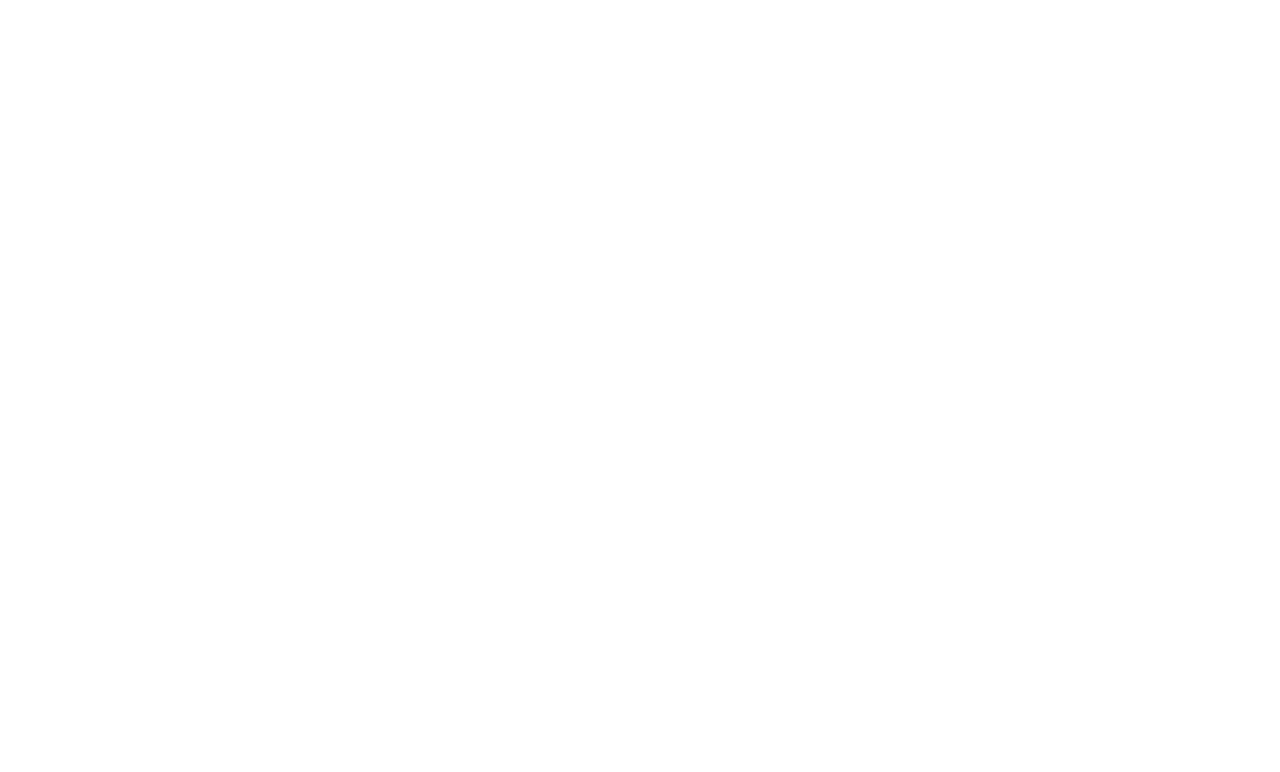
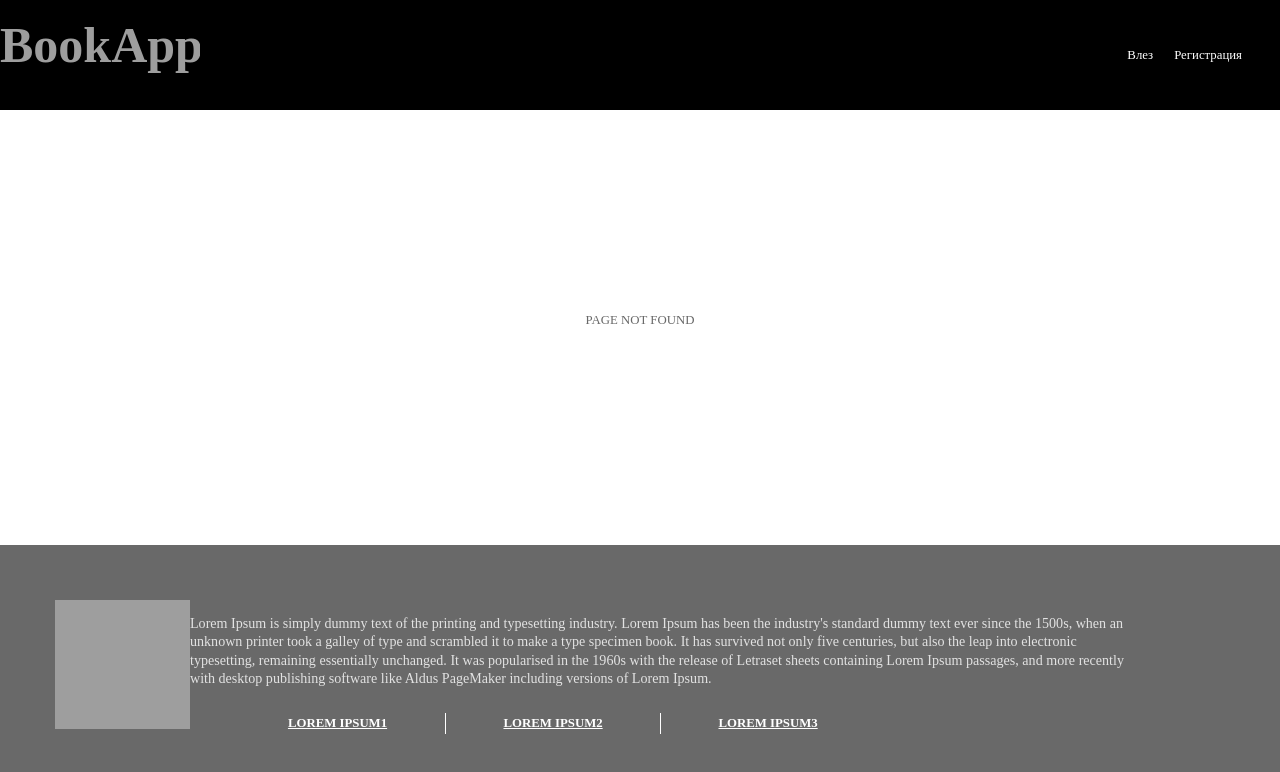
Before and after one commit to lubishata/bookstore, a React app in the folder frontend/: page /profile in a window 1280 px wide. Before the commit this address had no page. Shown: the top 772 px of the page. Built offline with nearby package versions, Linux system fonts and the light colour scheme; grey boxes are pictures that could not be loaded.

Commit message:
Adding profile base component and disable/allow some paths depends on user signup status

```diff
--- a/frontend/src/AppRouter.tsx
+++ b/frontend/src/AppRouter.tsx
@@ -2,23 +2,22 @@ import { Route, Routes } from "react-router";
 import Login from './components/Login/Login';
 import Layout from './components/Layout/Layout';
 import RegistrationForm from './components/Registration/RegistrationForm';
-import  Books  from './components/Books/Books';
+import Books from './components/Books/Books';
+import Profile from './components/Profile/Profile';
 import Dummytext from './components/Footer/DummyText';
+import NotFound from './components/NotFound';
+import { RootState } from "./store";
+import { useSelector } from "react-redux";
 
 const AppRouter = () => {
+    const storeState = useSelector((state: RootState) => state);
+    const isUserSignIn = storeState.login.userType === "anonymousUser";
+    const routesDependsOnUserStatus = isUserSignIn ? [{ path: "/login", component: <Login /> }, { path: "/registration", component: <RegistrationForm /> }] : [{ path: "/profile", component: <Profile /> }];
 
     const routes = [
         {
             path: "/",
-            component: <Books/>
-        },
-        {
-            path: "/login",
-            component: <Login />
-        },
-        {
-            path: "/registration",
-            component: <RegistrationForm />
+            component: <Books />
         },
         {
             path: "/footerlistcontent1",
@@ -31,15 +30,22 @@ const AppRouter = () => {
         {
             path: "/footerlistcontent3",
             component: <Dummytext />
+        },
+        {
+            path: "*",
+            component: <NotFound />
         }
     ]
+
+    const joinedRoutes = routes.concat(routesDependsOnUserStatus);
+
     interface RouteProps {
         path: string;
         component: React.ReactNode;
     }
     return (
         <Routes>
-            {routes.map((item: RouteProps, index: number) => (
+            {joinedRoutes.map((item: RouteProps, index: number) => (
                 <Route key={index} path={item.path} element={<Layout>{item.component}</Layout>} />
             )
             )}
--- a/frontend/src/components/Books/Books.tsx
+++ b/frontend/src/components/Books/Books.tsx
@@ -9,9 +9,14 @@ import BooksSearch from './BooksSearch';
 const Books: React.FC = () => {
 
   return (
-    <div>
-        <BooksSearch/>
-        <BooksPage/>
+    <div style={{
+      margin: "50px auto",
+      position: "relative",
+      display: "block",
+      textAlign: "center",
+    }}>
+      <BooksSearch />
+      <BooksPage />
     </div>
   );
 };
--- /dev/null
+++ b/frontend/src/components/Header/AnonymousNavBar.tsx
@@ -0,0 +1,40 @@
+import { Link } from 'react-router-dom';
+import { translate } from '../../l10n';
+const t = (str: string, context = "bg-localization") => translate(context, str);
+
+function AnonymousNavBar() {
+
+    const navBars = [
+        {
+            name: 'login',
+            pathTo: '/login',
+            ariaLabel: 'Login',
+            barLabel: t('login')
+        },
+        {
+            name: 'registration',
+            pathTo: '/registration',
+            ariaLabel: 'Registration',
+            barLabel: t('registration')
+        },
+    ]
+
+    interface NavBarProps {
+        name: string;
+        pathTo: string,
+        ariaLabel: string,
+        barLabel: string,
+    }
+
+    return (
+        <nav className="nav-bar">
+            {navBars.map((item: NavBarProps) => (
+                <Link key={item.name} className="nav-links" to={item.pathTo} aria-label={item.ariaLabel} style={{ textDecoration: 'none' }}>{item.barLabel}</Link>
+            )
+            )}
+        </nav>
+    );
+};
+
+
+export default AnonymousNavBar;
--- a/frontend/src/components/Header/Header.tsx
+++ b/frontend/src/components/Header/Header.tsx
@@ -1,14 +1,27 @@
 import React from 'react';
 import "./style/headerstyle.css";
 import HeaderLogo from './HeaderLogo';
-import NavBar from './NavBar';
+import AnonymousNavBar from './AnonymousNavBar';
+import { useSelector } from 'react-redux';
+import { RootState } from '../../store';
+import SignUpNavBar from './SignUpNavBar';
 
 
 function Header() {
+    const storeState = useSelector((state: RootState) => state);
+    const isUserSignIn = storeState.login.userType != "anonymousUsers";
+
     return (
+
         <header className="header">
             <HeaderLogo />
-            <NavBar />
+            {
+                isUserSignIn
+                    ?
+                    <AnonymousNavBar />
+                    :
+                    <SignUpNavBar />
+            }
         </header>
     );
 }
--- a/frontend/src/components/Header/NavBar.tsx
+++ b/frontend/src/components/Header/SignUpNavBar.tsx
@@ -1,21 +1,22 @@
+import React from 'react';
 import { Link } from 'react-router-dom';
 import { translate } from '../../l10n';
 const t = (str: string, context = "bg-localization") => translate(context, str);
 
-function NavBar() {
+function SignUpNavBar() {
 
     const navBars = [
         {
-            name: 'login',
-            pathTo: '/login',
-            ariaLabel: 'Login',
-            barLabel: t('login')
+            name: 'profile',
+            pathTo: '/profile',
+            ariaLabel: 'profile',
+            barLabel: t('profile')
         },
         {
-            name: 'registration',
-            pathTo: '/registration',
-            ariaLabel: 'Registration',
-            barLabel: t('registration')
+            name: 'logout',
+            pathTo: '/logout',
+            ariaLabel: 'Logout',
+            barLabel: t('logout')
         },
     ]
 
@@ -37,4 +38,4 @@ function NavBar() {
 };
 
 
-export default NavBar;
+export default SignUpNavBar;
--- a/frontend/src/components/Login/Login.tsx
+++ b/frontend/src/components/Login/Login.tsx
@@ -2,7 +2,7 @@ import React from 'react';
 import { useState } from "react";
 import { Link } from 'react-router-dom';
 import { useDispatch, useSelector } from "react-redux";
-import { AppDispatch, RootState} from '../../store';
+import { AppDispatch, RootState } from '../../store';
 import { email, password } from '../Form/js/fields';
 import Form from '../Form';
 import { translate } from '../../l10n';
@@ -26,18 +26,11 @@ const fields = {
   }
 };
 
-interface LoginProps {
-  onSubmitHandler: (data: {
-    UserEmail: string;
-    LoginPassword: string;
-  }) => void;
-}
-
-const Login  = () => {
-  const dikiState = useSelector((state: RootState) => state);
+const Login = () => {
+  useSelector((state: RootState) => state);
   const dispatch = useDispatch<AppDispatch>();
   const onSubmit = ({ email, password }: FormValidatorProps) => {
-    dispatch(login(email,password));
+    dispatch(login(email, password));
   };
 
   return (
--- /dev/null
+++ b/frontend/src/components/NotFound.tsx
@@ -0,0 +1,12 @@
+function NotFound() {
+    return (
+        <div style={{
+            marginTop: "200px",
+            position: "relative",
+            display: "block",
+            textAlign: "center",
+        }}>PAGE NOT FOUND</div>
+    );
+}
+
+export default NotFound;
--- /dev/null
+++ b/frontend/src/components/Profile/Profile.tsx
@@ -0,0 +1,40 @@
+import React from 'react';
+import { useSelector } from 'react-redux';
+import { RootState } from '../../store';
+
+
+function Profile() {
+    // const storeState = useSelector((state: RootState) => state);
+    // const userNameEmail = storeState.login.email;
+
+    const dummyTemplateProfileData = [{
+        name: 'John Doe',
+        email: 'johndoe@johndoe.com',
+        address: 'Some John Doe address',
+        accountType: "Admin"
+    }]
+
+    return (
+        <div style={{
+            margin: "200px auto",
+            position: "relative",
+            display: "block",
+            textAlign: "center",
+            width: "200px",
+            height: "250px",
+            border: "1px solid black"
+        }}
+        >
+            {dummyTemplateProfileData.map((item) => (
+                <div key={item.name}>
+                    <p>Name:{item.name}</p>
+                    <p>Email:{item.email}</p>
+                    <p>Address:{item.address}</p>
+                    <p>Account Type:{item.accountType}</p>
+                </div>
+            ))}
+        </div>
+    );
+}
+
+export default Profile;
--- a/frontend/src/l10n/bg_BG.ts
+++ b/frontend/src/l10n/bg_BG.ts
@@ -6,6 +6,8 @@ register({
         login: 'Влез',
         registration: 'Регистрация',
         forgottenPassword: 'Забравена Парола',
+        logout: 'Излез',
+        profile: 'Профил',
         loremIpsumDummyText: `<p>Lorem Ipsum is simply dummy text of the printing and typesetting industry. Lorem Ipsum has been the
         industry's standard dummy text ever since the 1500s, when an unknown printer took a galley of type and
         scrambled it to make a type specimen book. It has survived not only five centuries, but also the leap
```
